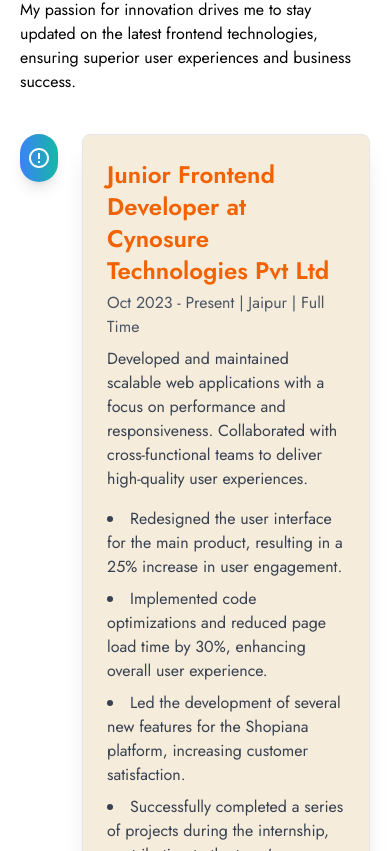
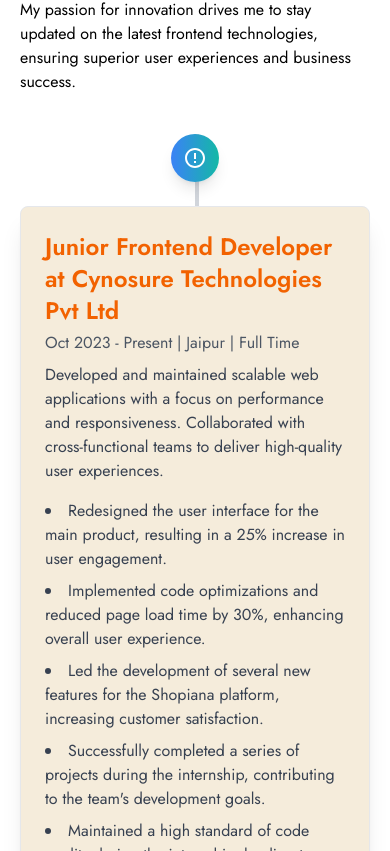
Before and after one commit to Rohitjangid17/Rohit-portfolio-web, a React (Create React App) app: page /home in a window 390 px wide. Shown: the part 4073-4924 px from the top of the page. Built offline with nearby package versions, Linux system fonts and the light colour scheme.

Commit message:
experiance section design changes

```diff
--- a/src/components/WorkExperience.jsx
+++ b/src/components/WorkExperience.jsx
@@ -19,18 +19,14 @@ const WorkExperience = () => {
                             <div className="absolute inset-y-0 left-1/2 w-1 bg-gray-300"></div>
                             <div className="space-y-16">
                                 {experiences.map((experience) => (
-                                    <div key={experience.id} className="cursor-pointer relative flex items-start space-x-6">
-                                        <div className="relative w-12 h-12 bg-gradient-to-r from-blue-500 to-teal-500 rounded-full flex items-center justify-center text-white shadow-lg transition-transform transform hover:scale-125">
+                                    <div key={experience.id} className="cursor-pointer relative flex items-start space-x-0 flex-wrap space-y-6 sm:space-y-0 sm:space-x-6 sm:flex-nowrap">
+                                        <div className="relative w-12 h-12 bg-gradient-to-r from-blue-500 to-teal-500 rounded-full flex items-center justify-center text-white shadow-lg transition-transform transform hover:scale-125 mx-auto">
                                             <svg className="w-6 h-6" fill="currentColor" viewBox="0 0 24 24"><path d="M12 2C6.48 2 2 6.48 2 12s4.48 10 10 10 10-4.48 10-10S17.52 2 12 2zm0 18c-4.41 0-8-3.59-8-8s3.59-8 8-8 8 3.59 8 8-3.59 8-8 8zm-1-13h2v6h-2zm0 8h2v2h-2z" /></svg>
                                         </div>
                                         <div className="bg-[#f5ecdb] shadow-xl rounded-lg p-6 w-full border border-gray-200 scale-transition">
                                             <h3 className="text-2xl font-semibold text-[#f26200]">{experience.designation} at {experience.title}</h3>
                                             <p className="text-gray-600 mt-1">{experience.duration} | {experience.location} | {experience.employementType} </p>
                                             <p className="text-gray-700 mt-2 mb-4">Developed and maintained scalable web applications with a focus on performance and responsiveness. Collaborated with cross-functional teams to deliver high-quality user experiences.</p>
-                                            {/* <div className="flex items-center space-x-4">
-                                                <span className="text-gray-700"><strong>Location:</strong> San Francisco, CA</span>
-                                                <span className="text-gray-700"><strong>Employment Type:</strong> Full-time</span>
-                                            </div> */}
                                             <ul className="list-disc list-inside mt-4 text-gray-700 space-y-2">
                                                 {experience.achievements.map((achievement) => (
                                                     <li key={achievement.id}>{achievement.description}</li>
```
